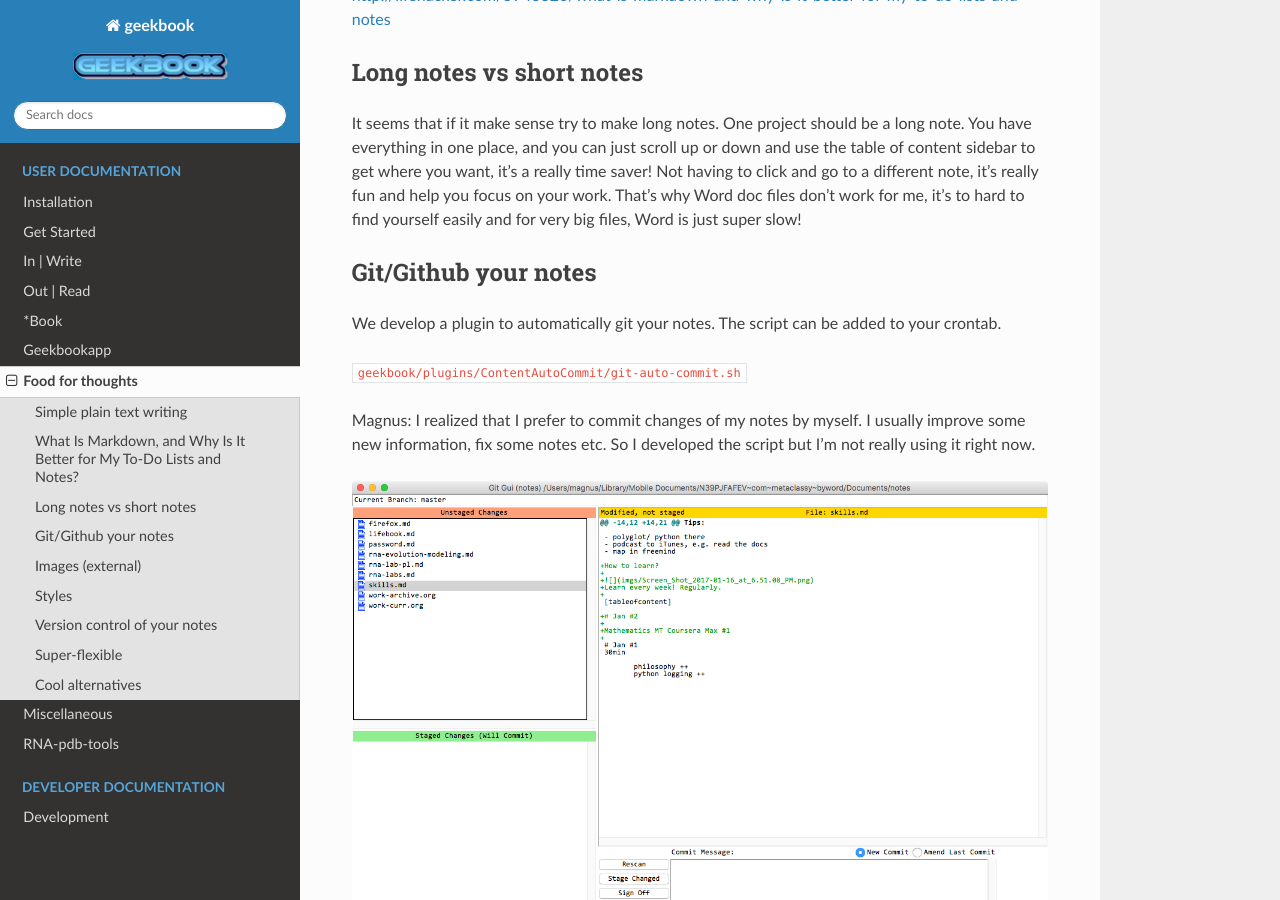
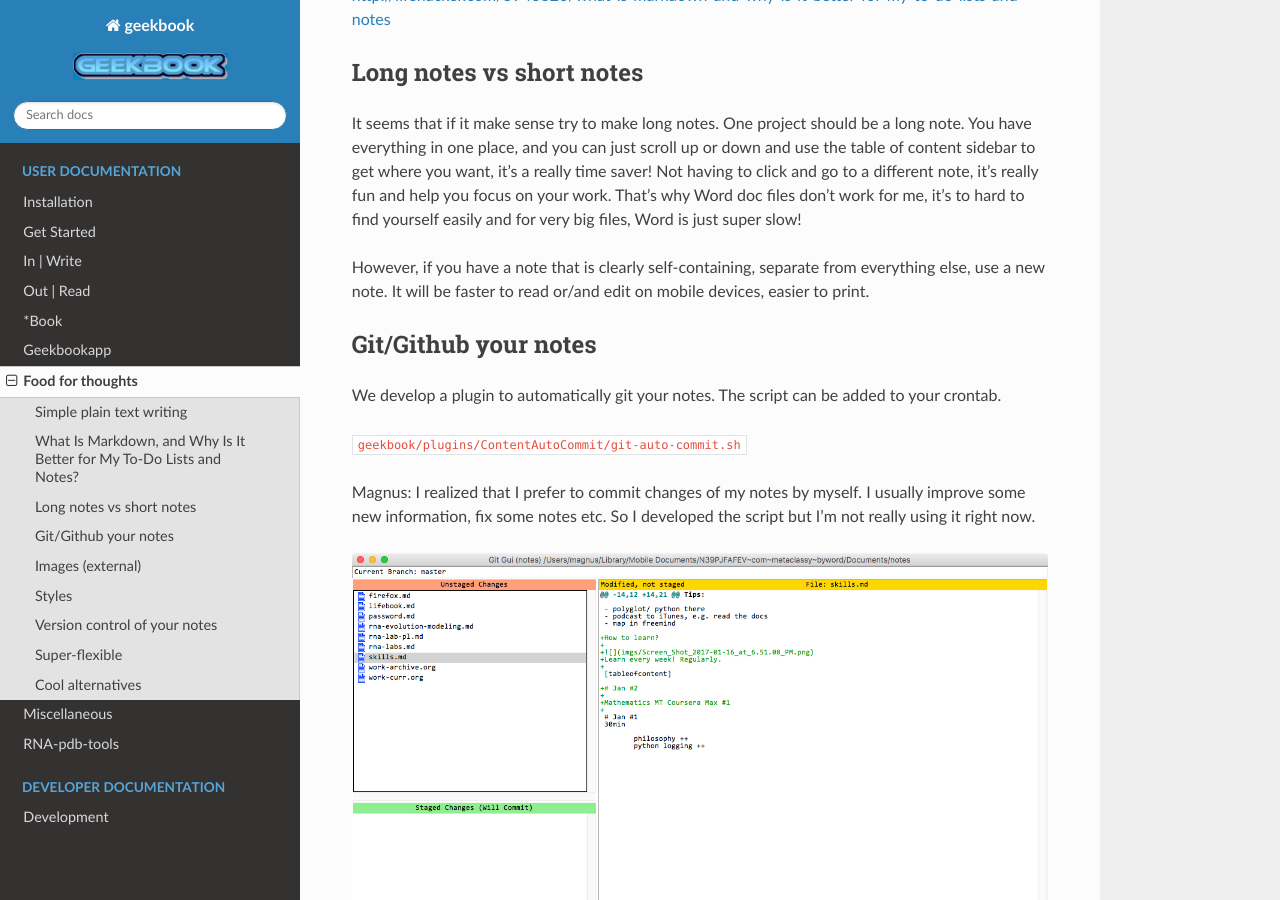
Before and after one commit to mmagnus/geekbook, a Sphinx documentation site: the page built from docs/source/thoughts.rst, in a window 1280 px wide and 900 px high, scrolled down 656 px. Built offline with Sphinx 7.4.7 and the Read the Docs theme 2.0.0, drawn with Linux system fonts in a browser that asks for light colours.

Commit message:
Update thoughts.rst

```diff
--- a/docs/source/thoughts.rst
+++ b/docs/source/thoughts.rst
@@ -18,6 +18,8 @@
 Long notes vs short notes
 -----------------------------------------------------------------
 It seems that if it make sense try to make long notes. One project should be a long note. You have everything in one place, and you can just scroll up or down and use the table of content sidebar to get where you want, it's a really time saver! Not having to click and go to a different note, it's really fun and help you focus on your work. That's why Word doc files don't work for me, it's to hard to find yourself easily and for very big files, Word is just super slow!
+
+However, if you have a note that is clearly self-containing, separate from everything else, use a new note. It will be faster to read or/and edit on mobile devices, easier to print.
 
 Git/Github your notes
 -----------------------------------------------------------------
```
